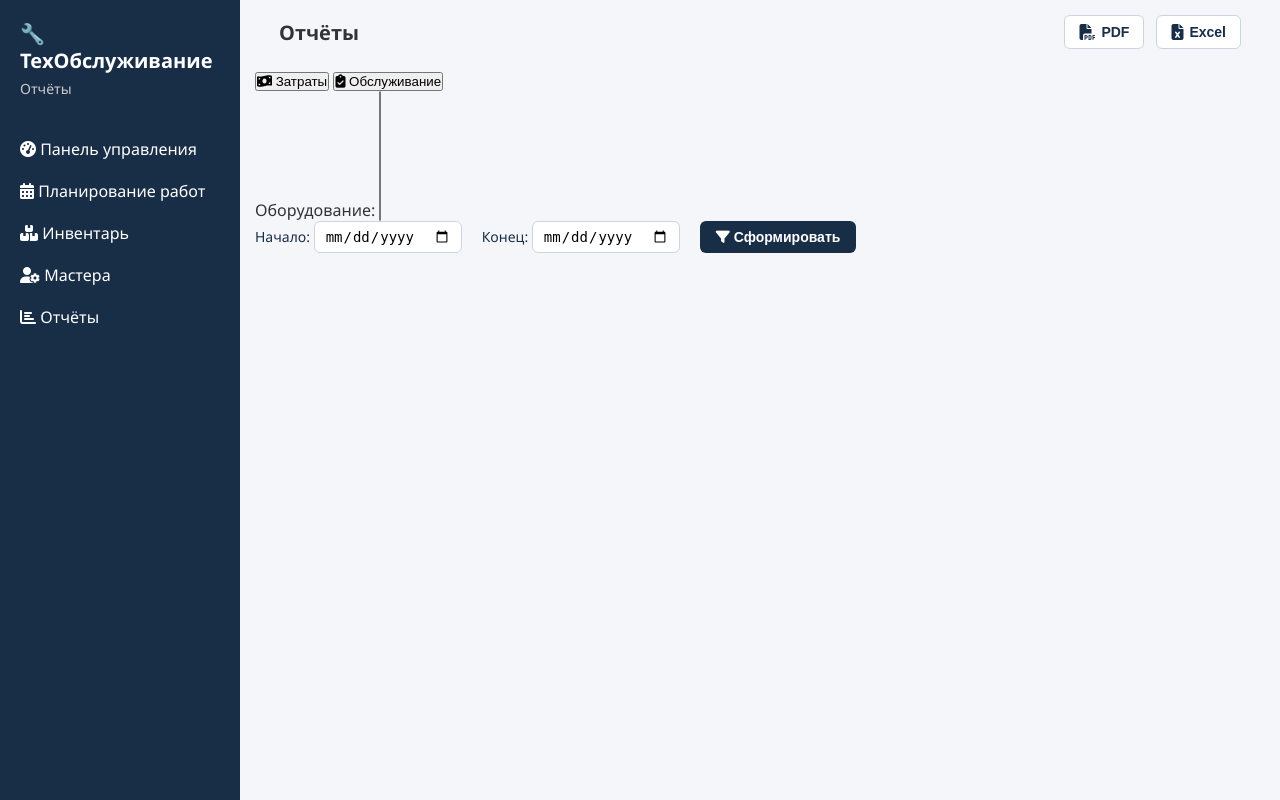
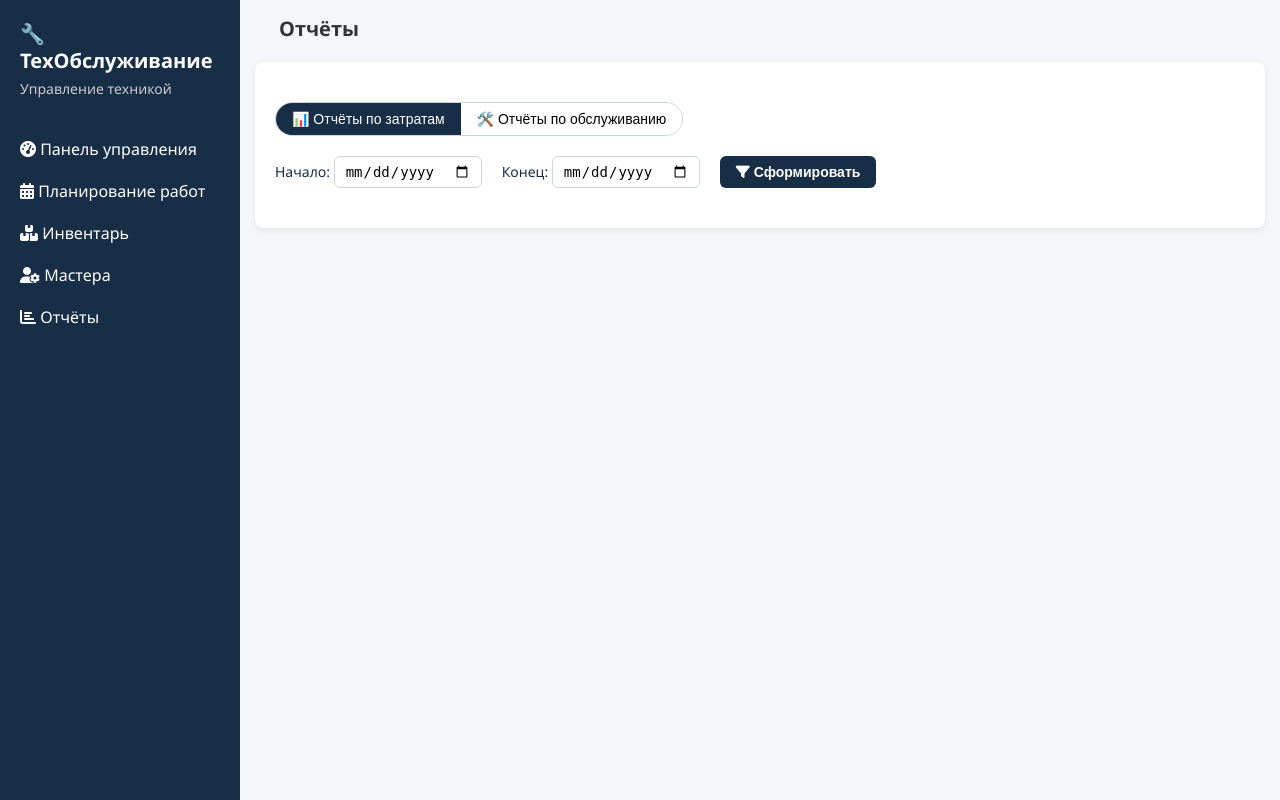
Before and after one commit to qshendal/trpo, a Flask app: page /admin/reports in a window 1280 px wide. Run offline with Flask 3, Linux system fonts and the light colour scheme; parts of the project's set-up code (start-up, migrations or seed data) failed here and were passed over; some libraries are stand-ins or nearby versions.

Commit message:
Update reports html

```diff
--- a/backend/templates/reports.html
+++ b/backend/templates/reports.html
@@ -1,3 +1,4 @@
+
 <!DOCTYPE html>
 <html lang="ru">
 <head>
@@ -12,14 +13,12 @@
     .tab-content.active { display: block; }
     .log-block { margin-top:10px; padding:10px; border:1px solid #ccc; background:#fafafa; }
   </style>
-
 </head>
 <body>
   <div class="container">
-    <!-- Боковое меню -->
     <aside class="sidebar">
       <h1 class="logo">🔧 ТехОбслуживание</h1>
-      <p class="subtitle">Отчёты</p>
+      <p class="subtitle">Управление техникой</p>
       <nav class="menu">
         <ul>
           <li><a href="{{ url_for('admin.dashboard') }}"><i class="fas fa-tachometer-alt"></i> Панель управления</a></li>
@@ -31,40 +30,19 @@
       </nav>
     </aside>
 
-    <!-- Основная панель -->
     <main class="dashboard">
-      <!-- Заголовок + кнопки экспорта -->
       <header class="top-bar">
         <h2>Отчёты</h2>
-        <div class="export-buttons">
-          <button class="export-btn pdf"><i class="fas fa-file-pdf"></i> PDF</button>
-          <button class="export-btn excel"><i class="fas fa-file-excel"></i> Excel</button>
-        </div>
       </header>
 
-      <!-- Переключатель вкладок -->
-      <div class="tabs-wrapper">
-        <button class="tab-button active" data-tab="expenses">
-          <i class="fas fa-money-bill-wave"></i> Затраты
-        </button>
-        <button class="tab-button" data-tab="maintenance">
-          <i class="fas fa-clipboard-check"></i> Обслуживание
-        </button>
-      </div>
-
-      <!-- Панель фильтров -->
-      <div class="filters-panel">
-        <div class="filters-row">
-          <!-- Оборудование -->
-          <div class="filter-group">
-            <label for="equipment">Оборудование:</label>
-            <select id="equipment" class="filter-select" multiple size="8">
-              <!-- Заполнится динамически -->
-            </select>
+      <section class="report-panel">
+        <div class="controls">
+          <div class="toggle-buttons">
+            <button class="toggle-btn active" data-mode="expenses">📊 Отчёты по затратам</button>
+            <button class="toggle-btn" data-mode="maintenance">🛠️ Отчёты по обслуживанию</button>
           </div>
         </div>
 
-        <!-- Вкладка затрат -->
         <div class="tab-content active" id="expenses">
           <div class="filters">
             <label>Начало: <input type="date" id="startDate"></label>
@@ -90,7 +68,6 @@
           </div>
         </div>
 
-        <!-- Вкладка обслуживания -->
         <div class="tab-content" id="maintenance">
           <div class="filters">
             <label>Начало: <input type="date" id="maintStart"></label>
@@ -126,7 +103,6 @@
   </div>
 
 <script>
-  // ===== Переключение вкладок =====
   document.querySelectorAll('.toggle-btn').forEach(btn => {
     btn.addEventListener('click', () => {
       document.querySelectorAll('.toggle-btn').forEach(b => b.classList.remove('active'));
@@ -136,7 +112,6 @@
     });
   });
 
-  // ====== ЗАТРАТЫ ======
   function loadExpenses() {
     const start = document.getElementById('startDate').value;
     const end = document.getElementById('endDate').value;
@@ -186,7 +161,6 @@
     doc.save("expenses_report.pdf");
   }
 
-  // ====== ОБСЛУЖИВАНИЕ ======
   function loadMaintenance() {
     const start = document.getElementById('maintStart').value;
     const end = document.getElementById('maintEnd').value;
@@ -199,7 +173,7 @@
         tbody.innerHTML = "";
         data.forEach(row => {
           const tr = document.createElement('tr');
-          tr.dataset.id = row.request_id; // сохраняем id в атрибут
+          tr.dataset.id = row.request_id;
           tr.innerHTML = `
             <td>${row.date}</td>
             <td>${row.client}</td>
@@ -235,19 +209,18 @@
     document.querySelectorAll("#maintenanceTable tbody tr").forEach(tr => {
       let cells = tr.querySelectorAll("td");
       rows.push([
-        cells[0].innerText, // дата
-        cells[1].innerText, // организация
-        cells[2].innerText, // фио
-        cells[3].innerText, // деталь
-        cells[4].innerText, // стоимость
-        cells[5].innerText  // мастер
+        cells[0].innerText,
+        cells[1].innerText,
+        cells[2].innerText,
+        cells[3].innerText,
+        cells[4].innerText,
+        cells[5].innerText
       ]);
     });
     doc.autoTable({ head: [['Дата', 'Организация', 'ФИО', 'Деталь', 'Стоимость', 'Мастер']], body: rows });
     doc.save("maintenance_report.pdf");
   }
 
-  // ====== История действий ======
   function showLog(requestId) {
     if (!requestId) {
       alert("Нет ID заявки для истории");
@@ -279,5 +252,6 @@
       .catch(err => console.error(err));
   }
 </script>
+
 </body>
 </html>
```
